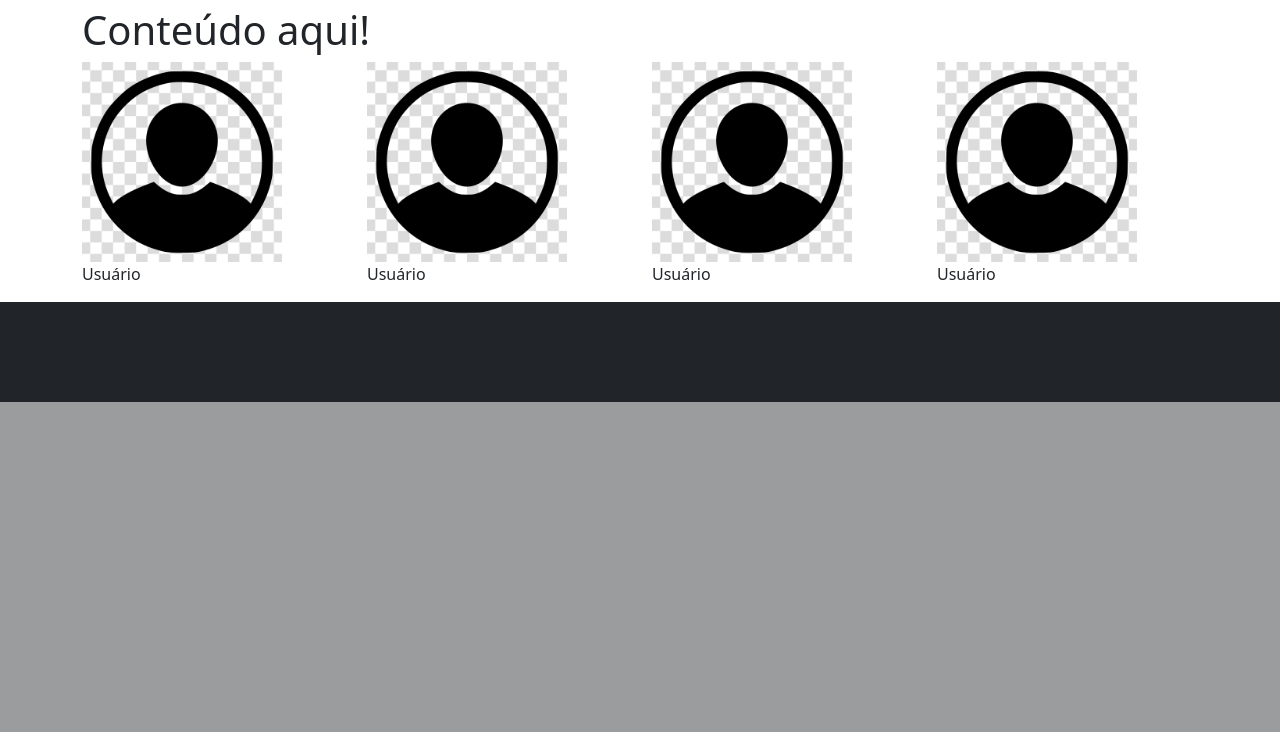
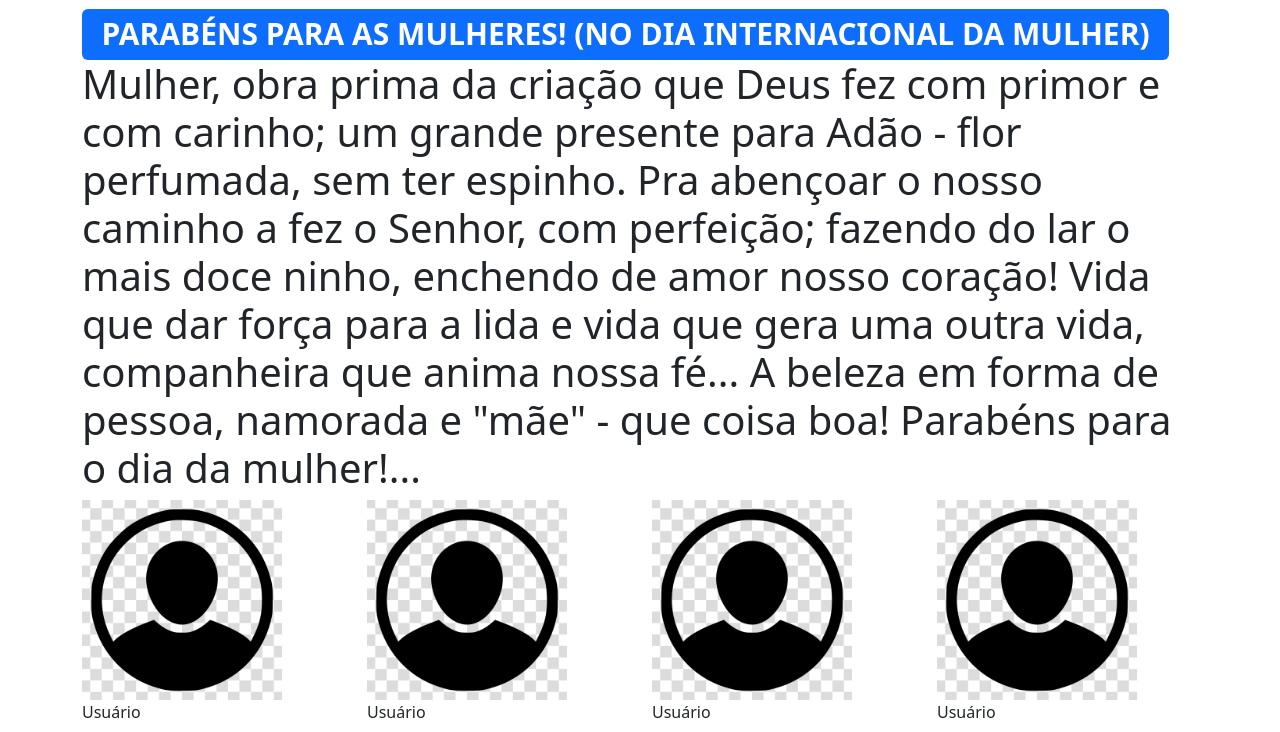
Before and after one commit to rogeriopsdev/agenda, a Django app: page /index/ in a window 1280 px wide. Shown: the part 595-1327 px from the top of the page. Before the commit the page ends 997 px from the top, so only its background shows below. Run offline with Django 4.2, Linux system fonts and the light colour scheme; some libraries are stand-ins or nearby versions.

Commit message:
com o texto

```diff
--- a/agendaapp/templates/agenda/index.html
+++ b/agendaapp/templates/agenda/index.html
@@ -1,5 +1,32 @@
 {% extends 'agenda/base.html'%}
 
 {% block conteudo %}
-<h1>Conteúdo aqui!</h1>
+<h1 >
+
+     <div class="badge bg-primary">
+          PARABÉNS PARA AS MULHERES!
+(NO DIA INTERNACIONAL DA MULHER)
+     </div>
+
+
+
+Mulher, obra prima da criação
+que Deus fez com primor e com carinho;
+um grande presente para Adão
+- flor perfumada, sem ter espinho.
+
+Pra abençoar o nosso caminho
+a fez o Senhor, com perfeição;
+fazendo do lar o mais doce ninho,
+enchendo de amor nosso coração!
+
+Vida que dar força para a lida
+e vida que gera uma outra vida,
+companheira que anima nossa fé...
+
+A beleza em forma de pessoa,
+namorada e "mãe" - que coisa boa!
+Parabéns para o dia da mulher!...
+
+</h1>
 {% endblock conteudo %}
```
